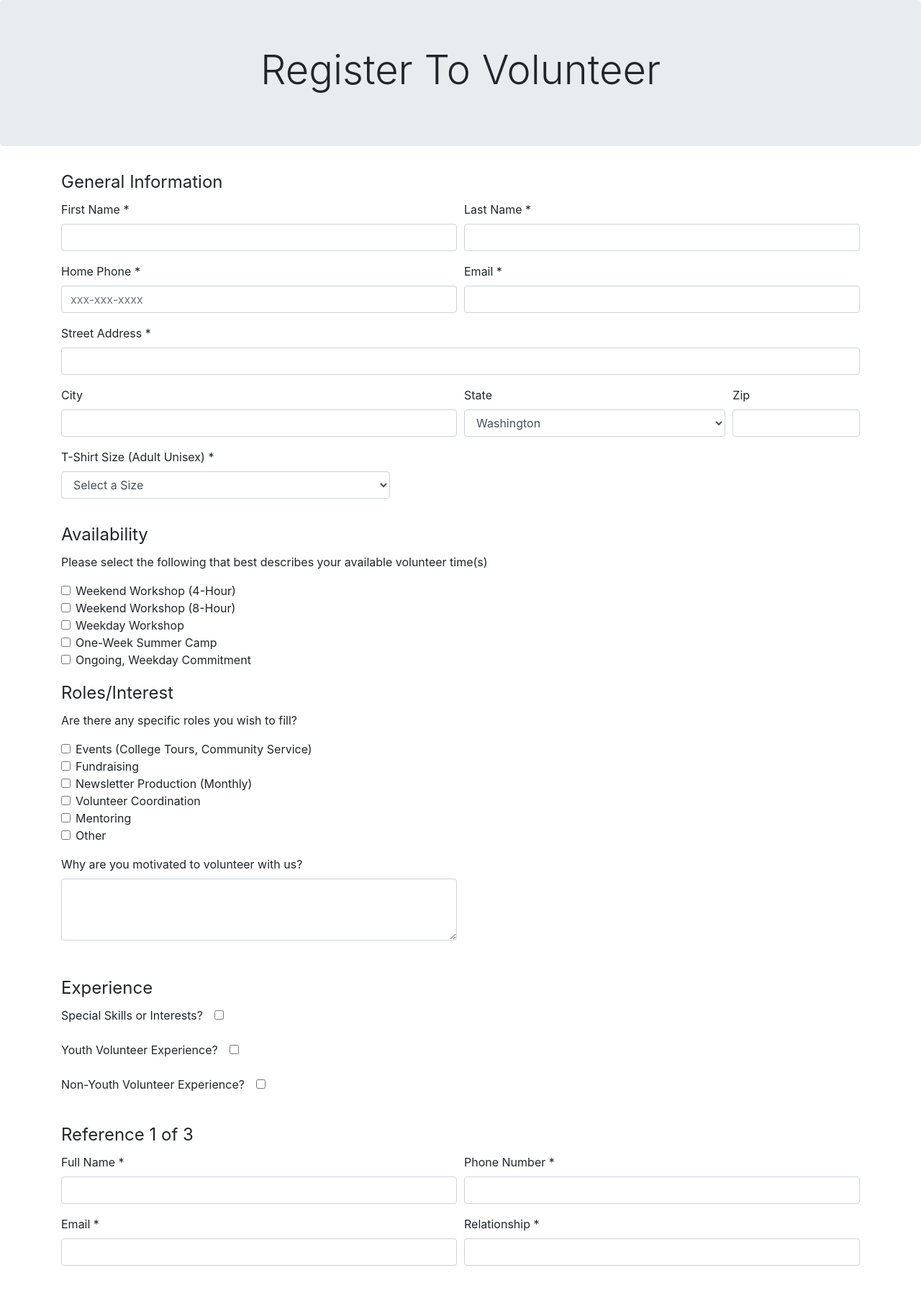
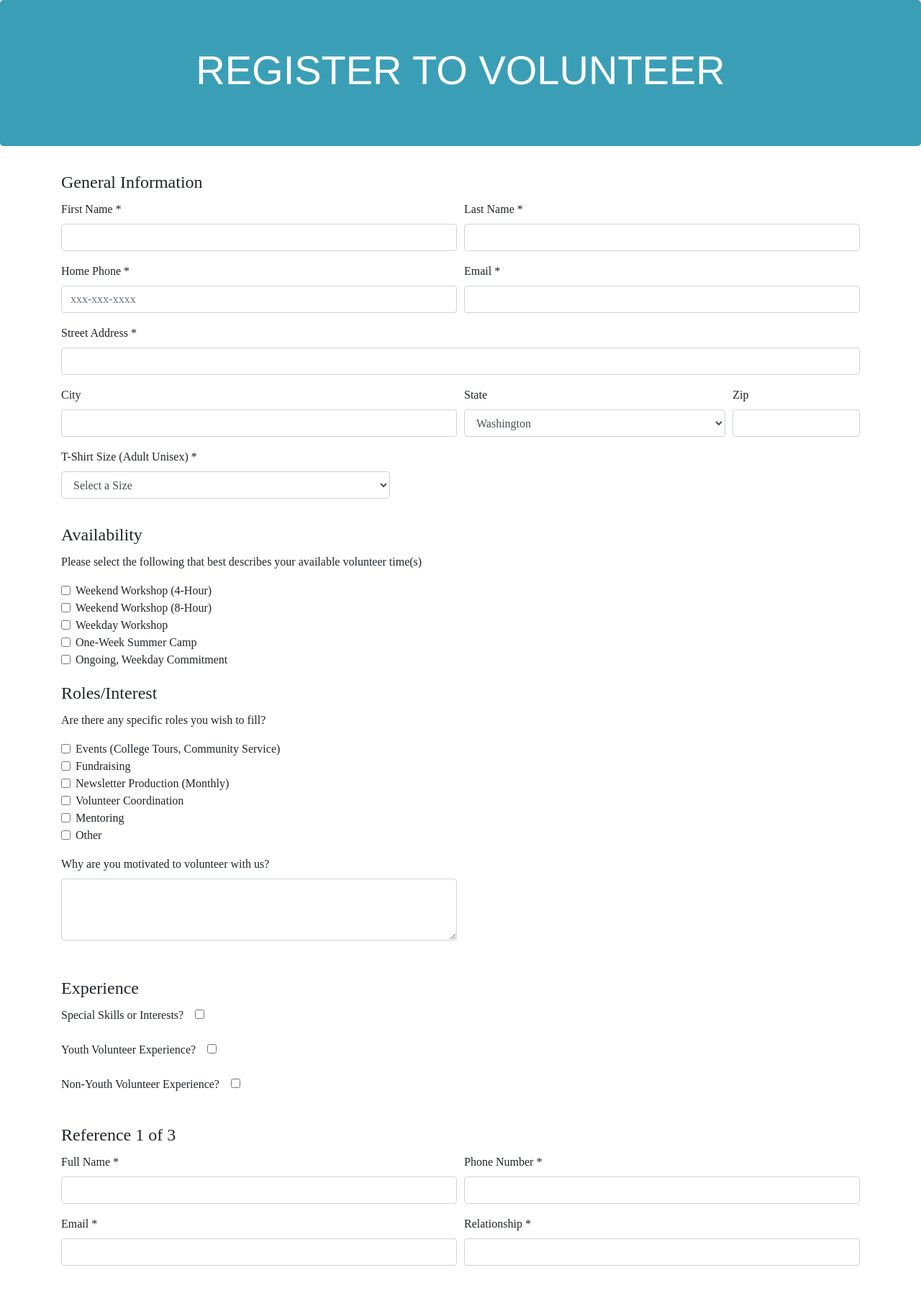
Before and after one commit to pgarton/iDayDream, a PHP site: page /form.html in a window 1280 px wide. Shown: the top 1808 px of the page at 72% size. Run offline with PHP 8.4, Linux system fonts and the light colour scheme.

Commit message:
Add files via upload

```diff
--- a/styles/form.css
+++ b/styles/form.css
@@ -1,3 +1,20 @@
+@font-face { font-family: Questrial; src: url('Questrial-Regular.ttf'); }
+
+body {
+    font-family: Questrial sans-serif;
+}
+
+h1 {
+    text-transform: uppercase;
+}
+
+#submit {
+    background-color: black;
+    border-color: black;
+    border-radius: 0;
+    text-transform: uppercase;
+}
+
 #skills-interest-comment{
     display: none;
 }
@@ -21,3 +38,10 @@
 #other-hear-about-us{
     display:none;
 }
+
+.jumbotron {
+    /* Ask if she has picture for background */
+    font: 14px Helvetica,Arial,sans-serif;
+    color: white;
+    background-color: #3a9fb6;
+}
```
Also changed, not shown: styles/Questrial-Regular.ttf (added).
